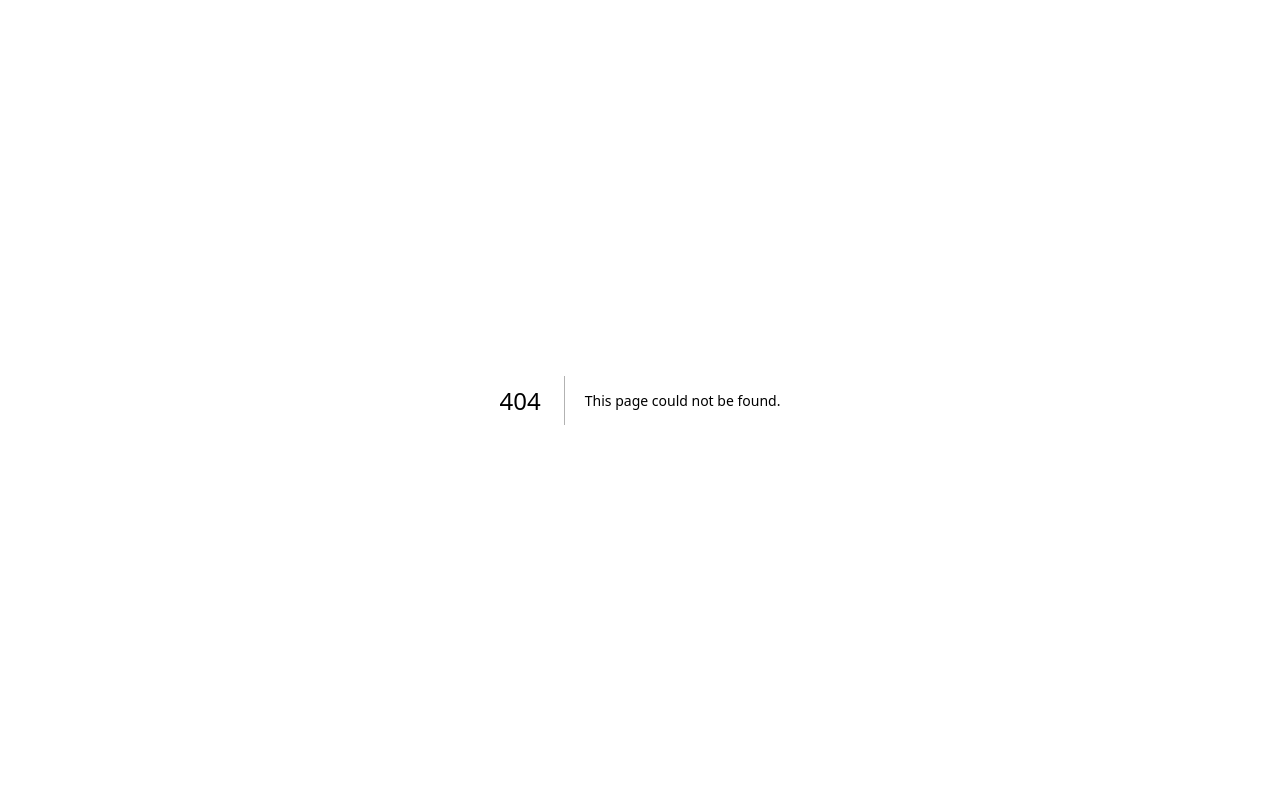
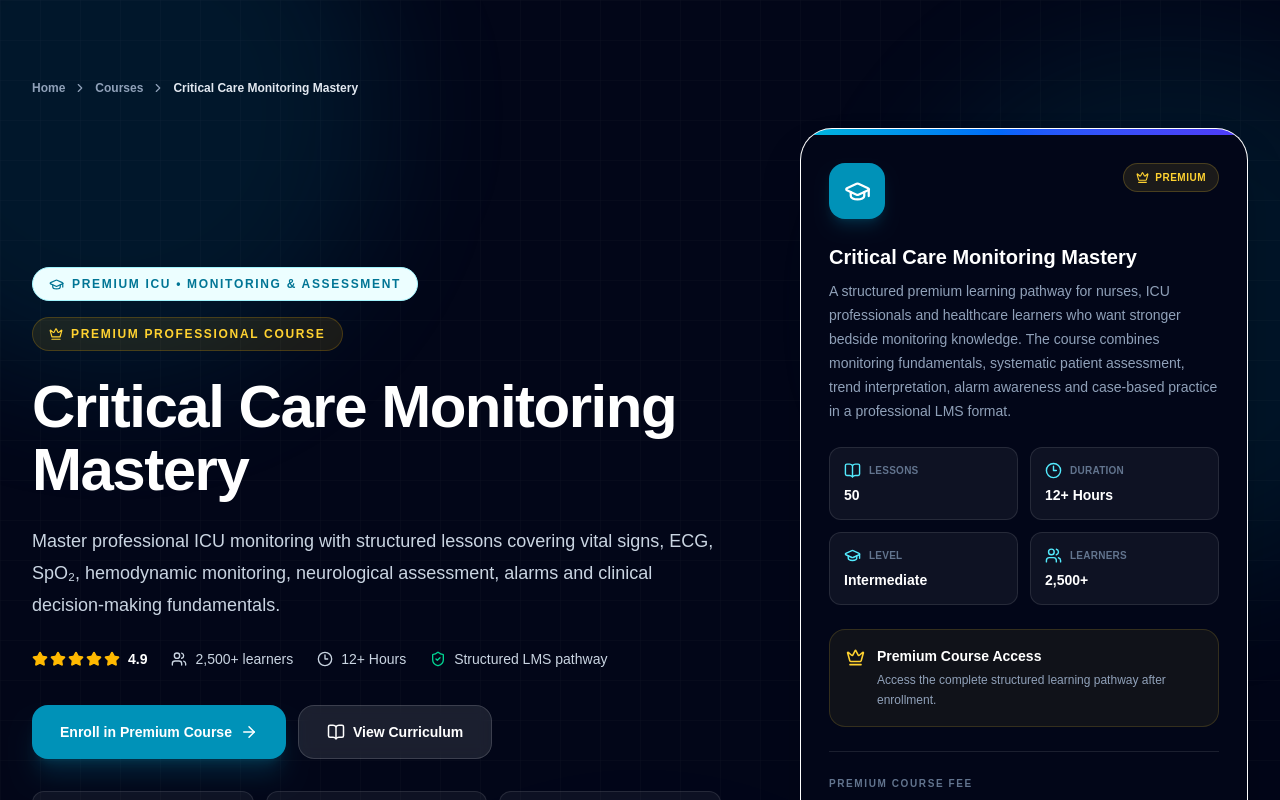
Before and after one commit to dubeyavinash557-sudo/icu-learning-portal, a Next.js app in the folder client/: page /courses/premium/critical-care-monitoring in a window 1280 px wide. Before the commit this address had no page. Shown: the top 800 px of the page. Built offline with nearby package versions, Linux system fonts and the light colour scheme.

Commit message:
Add professional Critical Care Monitoring premium course

```diff
--- /dev/null
+++ b/client/app/courses/premium/critical-care-monitoring/page.tsx
@@ -0,0 +1,157 @@
+import CourseLandingPage from "../../_components/CourseLandingPage";
+
+export default function CriticalCareMonitoringPremiumPage() {
+  return (
+    <CourseLandingPage
+      course={{
+        title: "Critical Care Monitoring Mastery",
+        shortTitle: "Critical Care Monitoring Mastery",
+        category: "Premium ICU • Monitoring & Assessment",
+
+        description:
+          "Master professional ICU monitoring with structured lessons covering vital signs, ECG, SpO₂, hemodynamic monitoring, neurological assessment, alarms and clinical decision-making fundamentals.",
+
+        longDescription:
+          "A structured premium learning pathway for nurses, ICU professionals and healthcare learners who want stronger bedside monitoring knowledge. The course combines monitoring fundamentals, systematic patient assessment, trend interpretation, alarm awareness and case-based practice in a professional LMS format.",
+
+        instructor: "ICU Learning Portal Faculty",
+
+        level: "Intermediate",
+
+        duration: "12+ Hours",
+
+        lessons: 50,
+
+        students: "2,500+",
+
+        rating: 4.9,
+
+        price: "₹1,499",
+
+        originalPrice: "₹2,499",
+
+        isPremium: true,
+
+        accent: "cyan",
+
+        modules: [
+          {
+            title: "Module 01 — ICU Monitoring Fundamentals",
+            description:
+              "Understand the purpose of ICU monitoring, bedside observation, monitoring priorities and systematic patient assessment.",
+            lessons: 6,
+          },
+
+          {
+            title: "Module 02 — Vital Signs & Clinical Assessment",
+            description:
+              "Learn structured assessment of temperature, pulse, blood pressure, respiratory rate, pain and clinical changes.",
+            lessons: 6,
+          },
+
+          {
+            title: "Module 03 — ECG & Cardiac Monitoring",
+            description:
+              "Build foundational knowledge of ECG monitoring, cardiac rhythms, rhythm observation and monitoring alarms.",
+            lessons: 6,
+          },
+
+          {
+            title: "Module 04 — SpO₂ & Respiratory Monitoring",
+            description:
+              "Understand oxygen saturation monitoring, respiratory assessment, oxygen therapy observation and respiratory deterioration.",
+            lessons: 6,
+          },
+
+          {
+            title: "Module 05 — Hemodynamic Monitoring",
+            description:
+              "Learn the fundamentals of blood pressure trends, arterial-line monitoring, CVP concepts and hemodynamic observation.",
+            lessons: 6,
+          },
+
+          {
+            title: "Module 06 — Neurological Monitoring",
+            description:
+              "Study level of consciousness, pupil assessment, neurological observations and structured documentation.",
+            lessons: 6,
+          },
+
+          {
+            title: "Module 07 — ICU Monitoring Alarms",
+            description:
+              "Understand common monitoring alarms, verification steps, false alarms, patient assessment and safe escalation.",
+            lessons: 5,
+          },
+
+          {
+            title: "Module 08 — Fluid Balance & Urine Output",
+            description:
+              "Learn intake-output monitoring, urine output assessment, fluid balance documentation and important trends.",
+            lessons: 5,
+          },
+
+          {
+            title: "Module 09 — Case-Based Monitoring Practice",
+            description:
+              "Apply monitoring knowledge to practical ICU scenarios and identify important clinical trends.",
+            lessons: 5,
+          },
+
+          {
+            title: "Module 10 — Final Assessment & Clinical Review",
+            description:
+              "Consolidate your monitoring knowledge with revision, clinical review and assessment preparation.",
+            lessons: 5,
+          },
+        ],
+
+        learningOutcomes: [
+          "Understand the objectives and limitations of common ICU monitoring systems.",
+          "Perform a structured bedside monitoring assessment.",
+          "Understand important vital-sign trends and clinical changes.",
+          "Build foundational ECG and cardiac rhythm monitoring knowledge.",
+          "Understand SpO₂ and respiratory monitoring principles.",
+          "Understand arterial-line and CVP monitoring concepts.",
+          "Perform structured neurological observations.",
+          "Recognise common ICU monitoring alarms and verification steps.",
+          "Understand fluid balance and urine-output monitoring.",
+          "Apply monitoring concepts to case-based ICU scenarios.",
+        ],
+
+        practicalSkills: [
+          "Systematic ICU bedside assessment",
+          "Vital-sign monitoring",
+          "Blood pressure trend assessment",
+          "ECG and cardiac rhythm observation",
+          "SpO₂ monitoring",
+          "Respiratory assessment",
+          "Arterial-line monitoring concepts",
+          "CVP monitoring concepts",
+          "Neurological assessment",
+          "Pupil assessment",
+          "Fluid balance monitoring",
+          "Urine-output monitoring",
+          "ICU alarm verification",
+          "Clinical trend documentation",
+          "Case-based monitoring assessment",
+        ],
+
+        includes: [
+          "50 structured premium lessons",
+          "Professional ICU monitoring curriculum",
+          "Structured study modules",
+          "Critical care monitoring notes",
+          "Monitoring checklists",
+          "Clinical assessment resources",
+          "Case-based learning",
+          "Practice assessments",
+          "Progress tracking",
+          "Premium study resources",
+          "Course completion pathway",
+          "Certificate eligibility after completion",
+        ],
+      }}
+    />
+  );
+}
```
